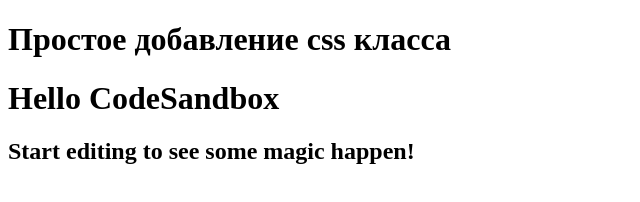
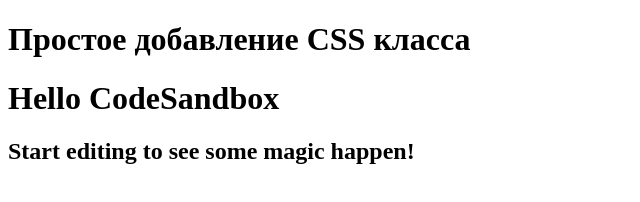
Before and after one commit to ybeliaev/React-easy-adding-css-class, a React app: page public/index.html in a window 1280 px wide. Shown: the whole page, without its empty margins (0-640 px from the left). Built offline with nearby package versions, Linux system fonts and the light colour scheme.

Commit message:
some css

```diff
--- a/public/index.html
+++ b/public/index.html
@@ -12,7 +12,7 @@
 
   <body>
     <noscript> You need to enable JavaScript to run this app. </noscript>
-    <h1>Простое добавление css класса</h1>
+    <h1>Простое добавление CSS класса</h1>
     <div id="root"></div>
   </body>
 </html>
```
